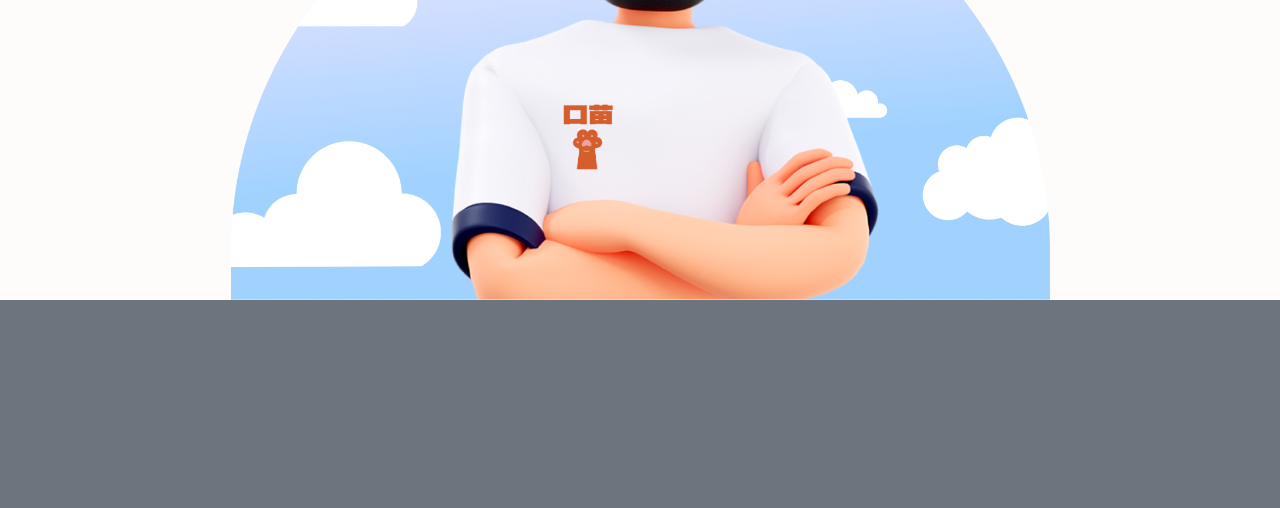
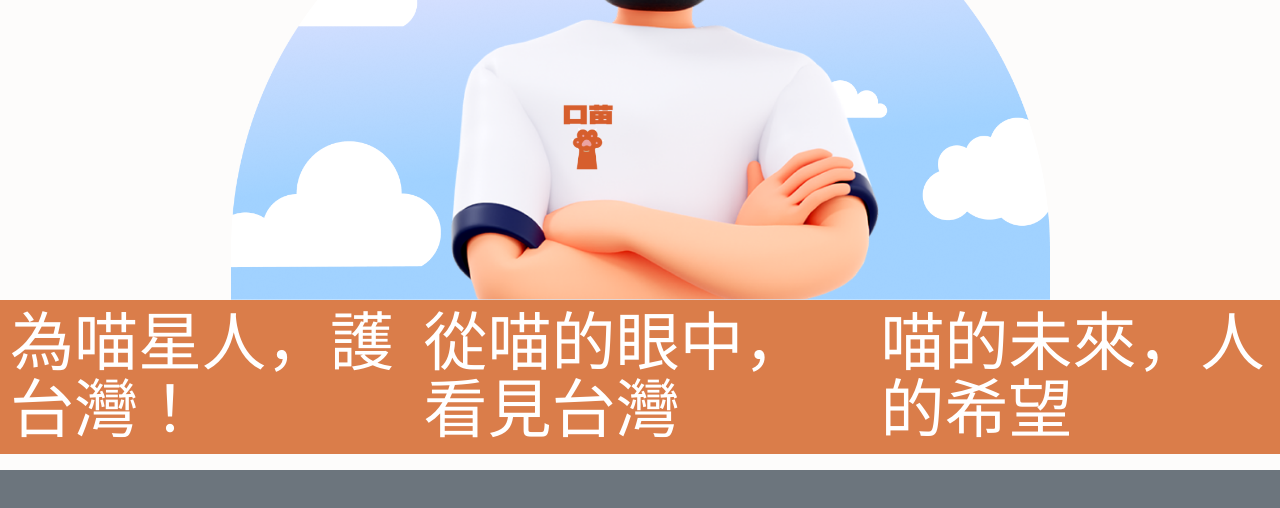
Before and after one commit to AndersonShen2020/theF2E-1, a Vue app: page / in a window 1280 px wide. Shown: the part 723-1231 px from the top of the page. Built offline with nearby package versions, Linux system fonts and the light colour scheme.

Commit message:
feat: 增加標語區塊

```diff
--- a/src/views/IndexView.vue
+++ b/src/views/IndexView.vue
@@ -30,6 +30,13 @@
     </div>
   </div>
   <!-- 為喵星人，護台灣！ 從喵的眼中，看見台灣 喵的未來，人的希望 -->
+  <div class="bg-primary">
+    <ul class="list-unstyled fz-64 lh-105 text-white font-mantou marquee d-flex gap-6">
+      <li>為喵星人，護台灣！</li>
+      <li>從喵的眼中，看見台灣</li>
+      <li>喵的未來，人的希望</li>
+    </ul>
+  </div>
   <!-- 候選人主張 -->
   <div class="vh-100 bg-secondary" id="2"></div>
   <!-- 最新活動 -->
```
